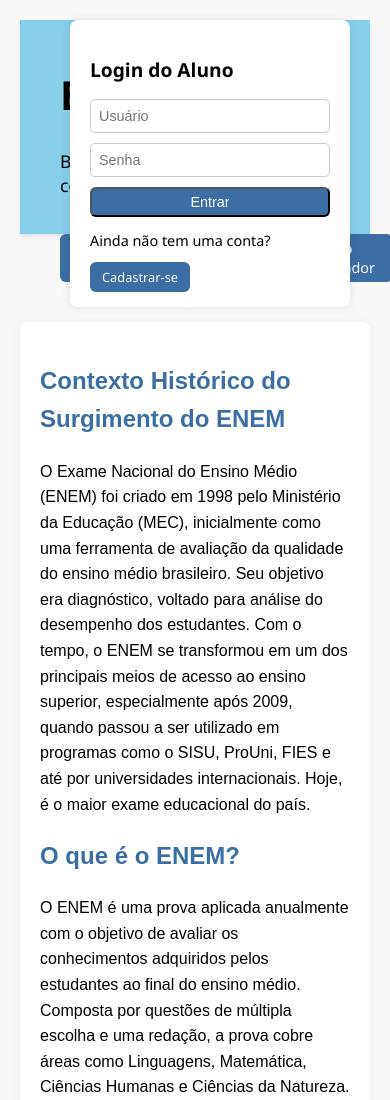
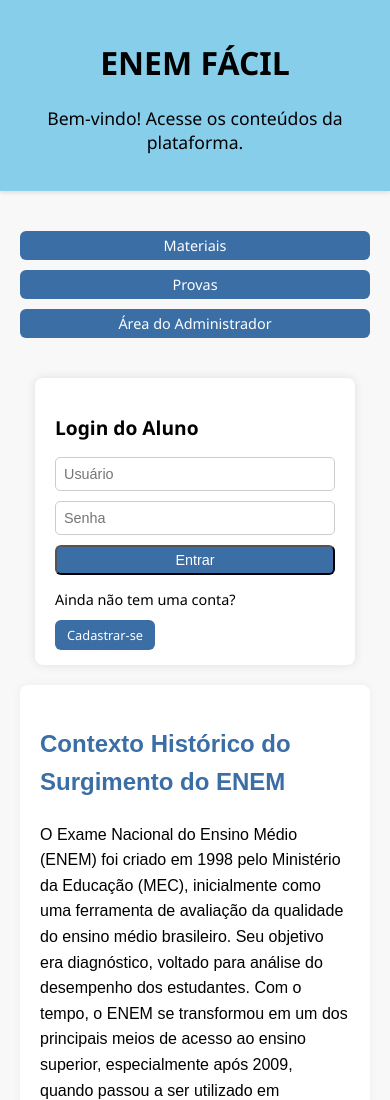
Before and after one commit to pierreviana746/Enem_facil, a website: page public/index.html in a window 390 px wide. Shown: the top 1100 px of the page. Drawn offline with Linux system fonts and the light colour scheme.

Commit message:
Update index.html

```diff
--- a/public/index.html
+++ b/public/index.html
@@ -81,13 +81,31 @@
         @media (max-width: 768px) {
 
         body {
-          padding: 20px;
+        padding: 0;
     }
 
-       .form-container {
-         width: 100%;
+         header {
           padding: 20px;
+          text-align: center;
+    }
+
+        .login-area {
+          position: static;
+          margin: 20px auto;
+          display: flex;
+          justify-content: center;
+      }
+
+        .login-container {
+          width: 90%;
+          max-width: 320px;
           box-sizing: border-box;
+      }
+
+        .nav-buttons {
+         flex-direction: column;
+         align-items: center;
+         margin-top: 20px;
      }
 
         input {
@@ -95,8 +113,23 @@
         box-sizing: border-box;
     }
 
-      button {
+       .btn {
          width: 100%;
+         box-sizing: border-box;
+         text-align: center;
+    }
+
+         main {
+         padding: 20px;
+    }
+
+        section {
+        margin: 20px !important;
+        padding: 20px !important;
+   }
+
+        h1 {
+        font-size: 2em !important;
    }
 }
     </style>
```
Lines whose indentation alone changed are shown as unchanged.
